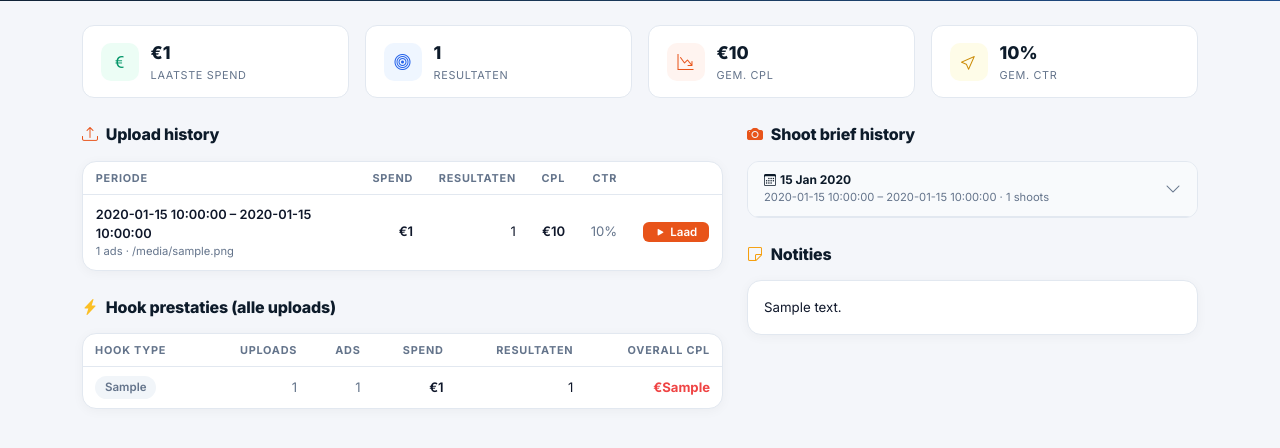
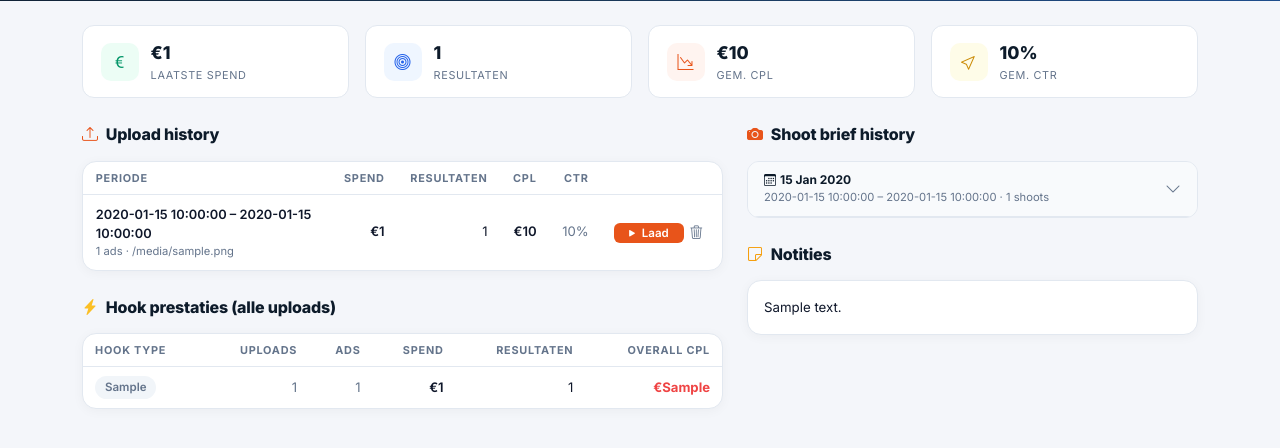
Before and after one commit to servicelinknavigator/meta_ads_automation, a Flask app: template templates/client_profile.html in a window 1280 px wide. Shown: the part 283-731 px from the top of the page. Run offline with Flask 3, Linux system fonts and the light colour scheme; the template is opened without the code that fills it: most values are stand-ins (such as "Sample title", 1, 10 or a date in 2020); some libraries are stand-ins or nearby versions.

Commit message:
Upload verwijderen: prullenbak knop per upload in klantprofiel
Co-Authored-By: Claude Sonnet 4.6 <noreply@anthropic.com>

```diff
--- a/app.py
+++ b/app.py
@@ -553,6 +553,17 @@ def client_delete(client_id):
     return redirect(url_for("clients"))
 
 
+@app.route("/clients/<int:client_id>/uploads/<int:upload_id>/delete", methods=["POST"])
+@login_required
+def upload_delete(client_id, upload_id):
+    try:
+        db.delete_upload(upload_id)
+        flash("Upload verwijderd.", "success")
+    except Exception as e:
+        flash(f"Fout bij verwijderen: {e}", "danger")
+    return redirect(url_for("client_profile", client_id=client_id))
+
+
 @app.route("/clients/<int:client_id>/load/<int:upload_id>")
 @login_required
 def client_load_upload(client_id, upload_id):
--- a/templates/client_profile.html
+++ b/templates/client_profile.html
@@ -355,10 +355,17 @@
                 {% endif %}
               </td>
               <td class="text-end" style="color:var(--muted);">{{ u.avg_ctr }}%</td>
-              <td class="text-end">
+              <td class="text-end" style="white-space:nowrap;">
                 <a href="/clients/{{ client.id }}/load/{{ u.id }}" class="btn-load" onclick="event.stopPropagation();">
                   <i class="bi bi-play-fill me-1"></i>Laad
                 </a>
+                <form method="POST" action="/clients/{{ client.id }}/uploads/{{ u.id }}/delete"
+                      style="display:inline;" onclick="event.stopPropagation();"
+                      onsubmit="return confirm('Upload verwijderen? Dit kan niet ongedaan worden gemaakt.')">
+                  <button type="submit" style="background:none;border:none;color:var(--muted);padding:3px 6px;cursor:pointer;font-size:.85rem;" title="Verwijderen">
+                    <i class="bi bi-trash3"></i>
+                  </button>
+                </form>
               </td>
             </tr>
             {% endfor %}
```
Also changed, not shown: core/db.py (+7 -0 lines).
